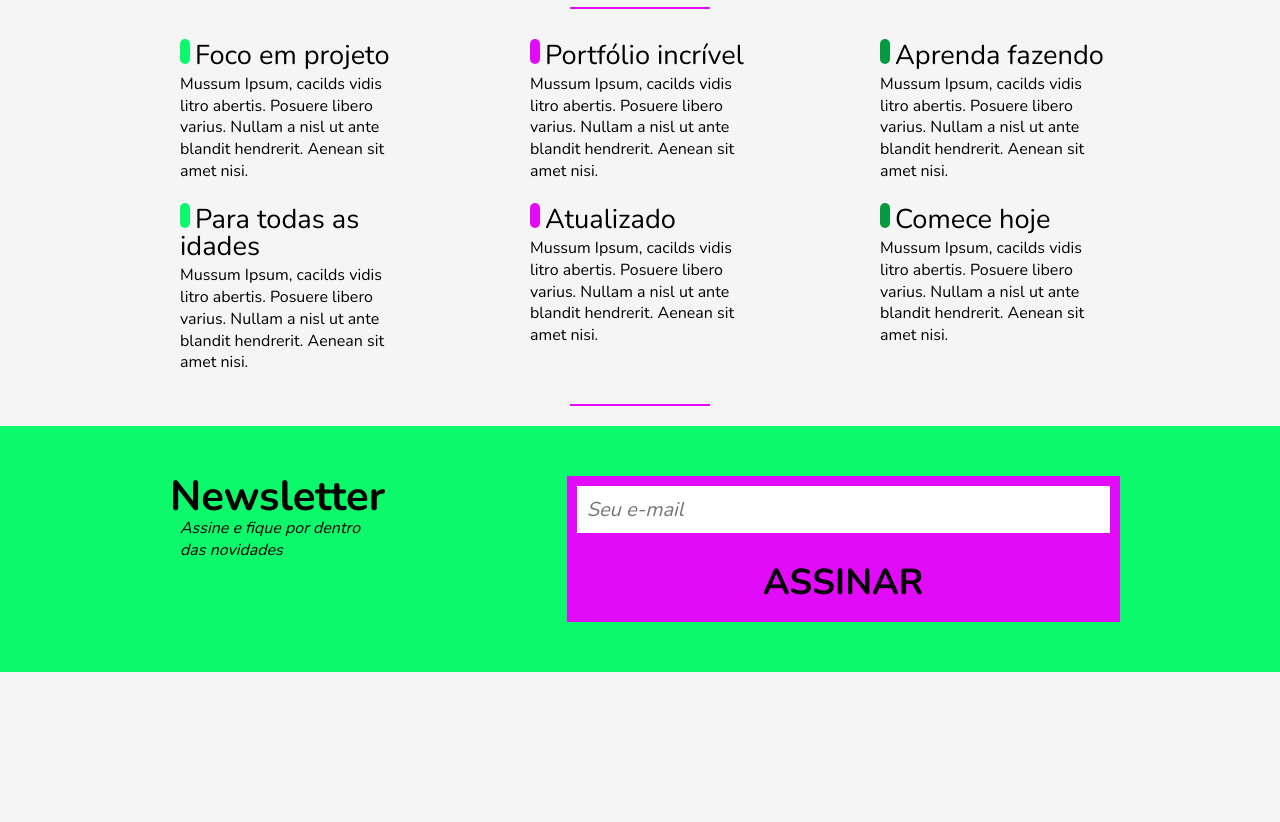
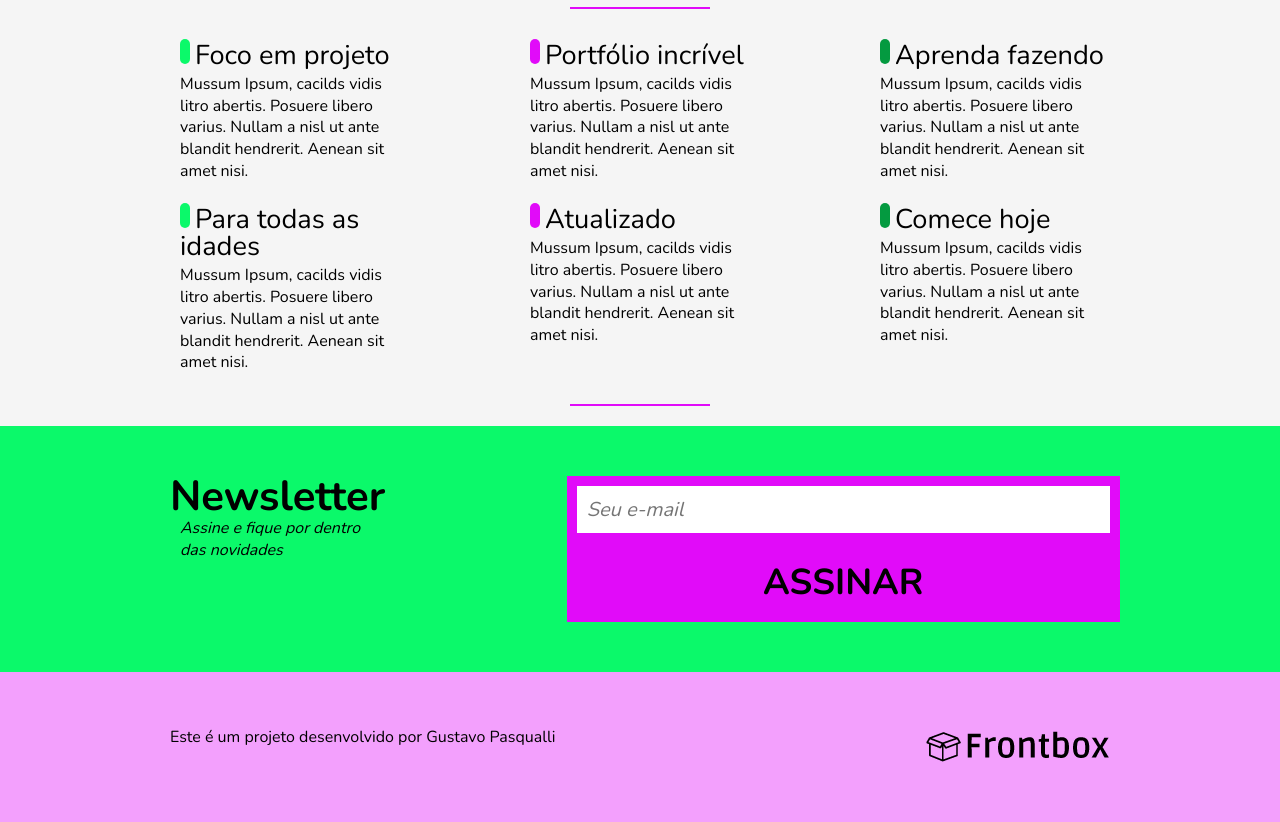
Before and after one commit to Switch1511/Projeto_Web-Frontbox, a plain HTML site: page index.html in a window 1280 px wide. Shown: the part 1703-2525 px from the top of the page. Before the commit the page ends 2375 px from the top, so only its background shows below. Drawn offline with nearby package versions, Linux system fonts and the light colour scheme.

Commit message:
Finalizado
Inicialmente o projeto está finalizado, porém desejo realizar algumas mudanças e adicionar mais funcionalidades futuramente.

```diff
--- a/css/styles.css
+++ b/css/styles.css
@@ -34,6 +34,10 @@
 /**********************************/
 /* 1. Estilos gerais
 /**********************************/
+
+html {
+	scroll-behavior: smooth;
+}
 
 body {
 	background-color: var(--clr-white);
@@ -81,6 +85,7 @@ img {
 
 .menu-bg {
 	background-color: var(--clr-green-light);
+
 }
 
 .menu{
@@ -394,3 +399,16 @@ img {
 /**********************************/
 /* 9. Footer
 /**********************************/
+
+.footer {
+	background-color: var(--clr-pink-light);
+	display: flex;
+	flex-wrap: wrap;
+	justify-content: space-between;
+	padding: 55px calc((100% - 960px) / 2);
+}
+
+.footer__copyright, .footer__logo {
+	padding-left: 10px;
+	padding-right: 10px;
+}
--- a/index.html
+++ b/index.html
@@ -199,5 +199,11 @@
 			</form>
 		</div>
 	</section>
+	<footer class='footer'>
+		<p class='footer__copyright'>Este é um projeto desenvolvido por Gustavo Pasqualli</p>
+		<a href="index.html">
+			<img src="img/logo.png" alt="logo" class='footer__logo'>
+		</a>
+	</footer>
 </body>
 </html>
```
